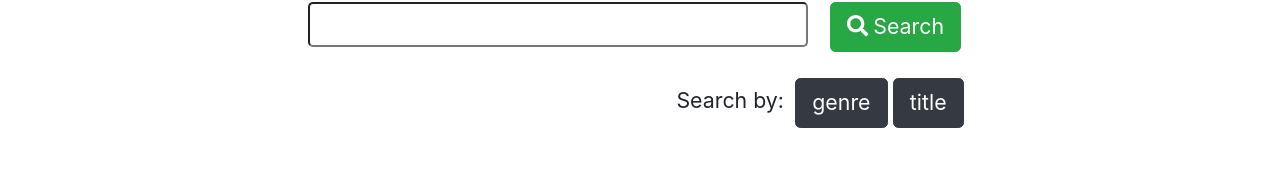
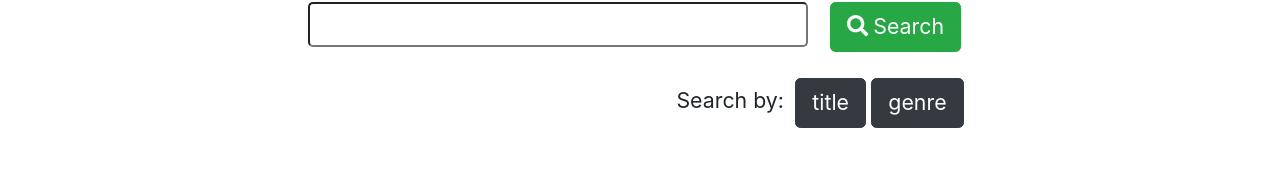
Before and after one commit to YekaterinaBindyuk/react-mentoring, a React app in the folder movies/: page / in a window 1280 px wide. Shown: the part 155-333 px from the top of the page. Built offline with nearby package versions, Linux system fonts and the light colour scheme; the HTML template or start-up script is replaced by a standard one.

Commit message:
error boundary test coverage

```diff
--- a/movies/src/components/search/SearchType.js
+++ b/movies/src/components/search/SearchType.js
@@ -1,17 +1,12 @@
 import React from "react";
 import {GENRE_TYPE_BUTTON, TITLE_TYPE_BUTTON, SEARCH_TEXT} from '../../environment/const';
 class SearchType extends React.Component {
-  constructor(props) {
-    super(props);
-    this.state = { searchType: "title" };
-  }
-
   render = () => {
     const {onSearchByTitleClick, onSearchByGenreClick} = this.props;
     return (
       <div>{SEARCH_TEXT}
-        <button onClick={onSearchByTitleClick} className="btn btn-dark m-1">{GENRE_TYPE_BUTTON}</button>
-        <button onClick={onSearchByGenreClick} className="btn btn-dark">{TITLE_TYPE_BUTTON}</button>
+        <button id="search-by-title-btn" onClick={onSearchByTitleClick} className="btn btn-dark m-1">{TITLE_TYPE_BUTTON}</button>
+        <button id="search-by-genre-btn" onClick={onSearchByGenreClick} className="btn btn-dark">{GENRE_TYPE_BUTTON}</button>
       </div>
     );
   };
```
Also changed, not shown: 1 other file (tests, documents, lock files or other folders).
